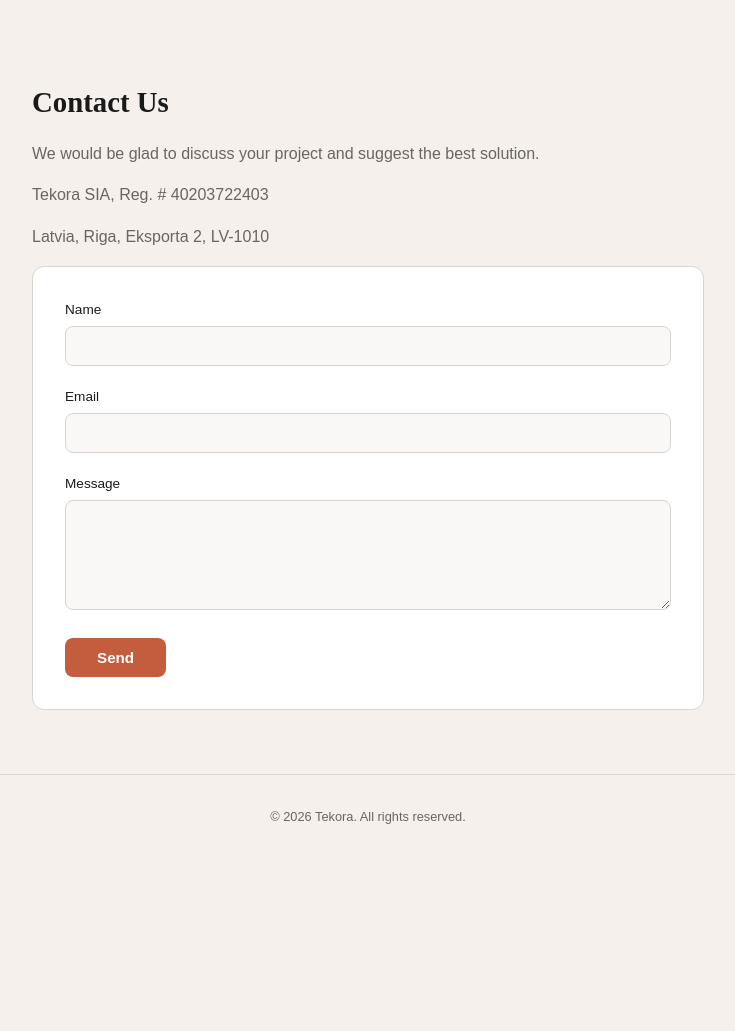
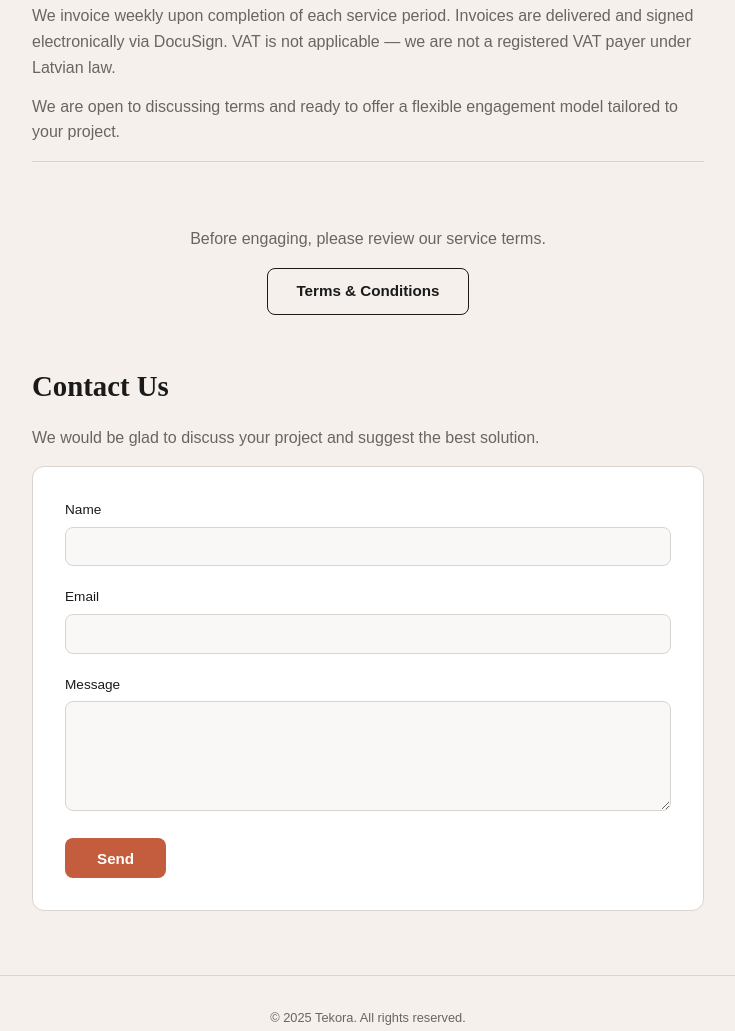
Before and after one commit to tradingcode99/tekora, a plain HTML site: page index.html in a window 1280 px wide. Shown: the part 3172-4203 px from the top of the page, without its empty margins (272-1007 px from the left). Before the commit the page ends 4032 px from the top, so only its background shows below. Drawn offline with Linux system fonts and the light colour scheme.

Commit message:
Update index.html add offer

```diff
--- a/index.html
+++ b/index.html
@@ -336,7 +336,8 @@
         <li><strong>Analysis &amp; Proposal.</strong> Based on the information provided, we conduct a preliminary analysis, estimate the scope of work, and prepare a proposal with timelines and costs.</li>
         <li><strong>Agreement &amp; Kick-Off.</strong> Once terms are agreed upon, we begin work. You receive regular progress updates throughout the project.</li>
         <li><strong>Development &amp; Testing.</strong> We follow an iterative development process with intermediate demos. Every stage includes thorough testing and quality control.</li>
-        <li><strong>Delivery &amp; Support.</strong> Upon completion, we deliver the finished solution and provide technical support as needed.</li>
+        <li><strong>Invoicing &amp; Acceptance.</strong> We issue a weekly invoice via DocuSign. Payment of the invoice constitutes acceptance of the completed work for that period, in accordance with our <a href="/terms" style="color: var(--accent);">Terms &amp; Conditions</a>.</li>
+        <li><strong>Delivery &amp; Support.</strong> Upon project completion, we deliver the finished solution and provide technical support as needed.</li>
       </ol>
       <div class="section-divider"></div>
     </div>
@@ -351,8 +352,32 @@
         <div class="rate">From &euro;40 / hour</div>
         <p style="margin-bottom:0;">Hourly billing based on actual time spent. Rates depend on the nature and complexity of the task. We provide a preliminary budget and timeline estimate before work begins.</p>
       </div>
+      <p>We invoice weekly upon completion of each service period. Invoices are delivered and signed electronically via DocuSign. VAT is not applicable — we are not a registered VAT payer under Latvian law.</p>
       <p>We are open to discussing terms and ready to offer a flexible engagement model tailored to your project.</p>
       <div class="section-divider"></div>
+    </div>
+  </section>
+
+  <!-- ═══ TERMS BUTTON ═══ -->
+  <section class="section" style="padding-top: 0; padding-bottom: 1rem;">
+    <div class="container" style="text-align: center;">
+      <p style="color: var(--muted); margin-bottom: 1rem;">Before engaging, please review our service terms.</p>
+      <a href="/terms" style="
+        display: inline-block;
+        padding: 0.65rem 1.75rem;
+        font-family: var(--font-body);
+        font-size: 0.95rem;
+        font-weight: 600;
+        color: var(--text);
+        background: transparent;
+        border: 1.5px solid var(--text);
+        border-radius: 8px;
+        text-decoration: none;
+        transition: background 0.2s, color 0.2s;
+      "
+      onmouseover="this.style.background='var(--text)';this.style.color='#fff'"
+      onmouseout="this.style.background='transparent';this.style.color='var(--text)'"
+      >Terms &amp; Conditions</a>
     </div>
   </section>
 
@@ -361,8 +386,6 @@
     <div class="container">
       <h2>Contact Us</h2>
       <p style="color: var(--muted); margin-bottom: 1rem;">We would be glad to discuss your project and suggest the best solution.</p>
-      <p style="color: var(--muted); margin-bottom: 1rem;">Tekora SIA, Reg. # 40203722403</p>
-      <p style="color: var(--muted); margin-bottom: 1rem;">Latvia, Riga, Eksporta 2, LV-1010</p>
       <div class="form-card">
         <form id="contactForm">
           <div class="form-group">
@@ -391,7 +414,7 @@
 
   <!-- ═══ FOOTER ═══ -->
   <footer>
-    <div class="container">&copy; 2026 Tekora. All rights reserved.</div>
+    <div class="container">&copy; 2025 Tekora. All rights reserved.</div>
   </footer>
 
   <script>
```
